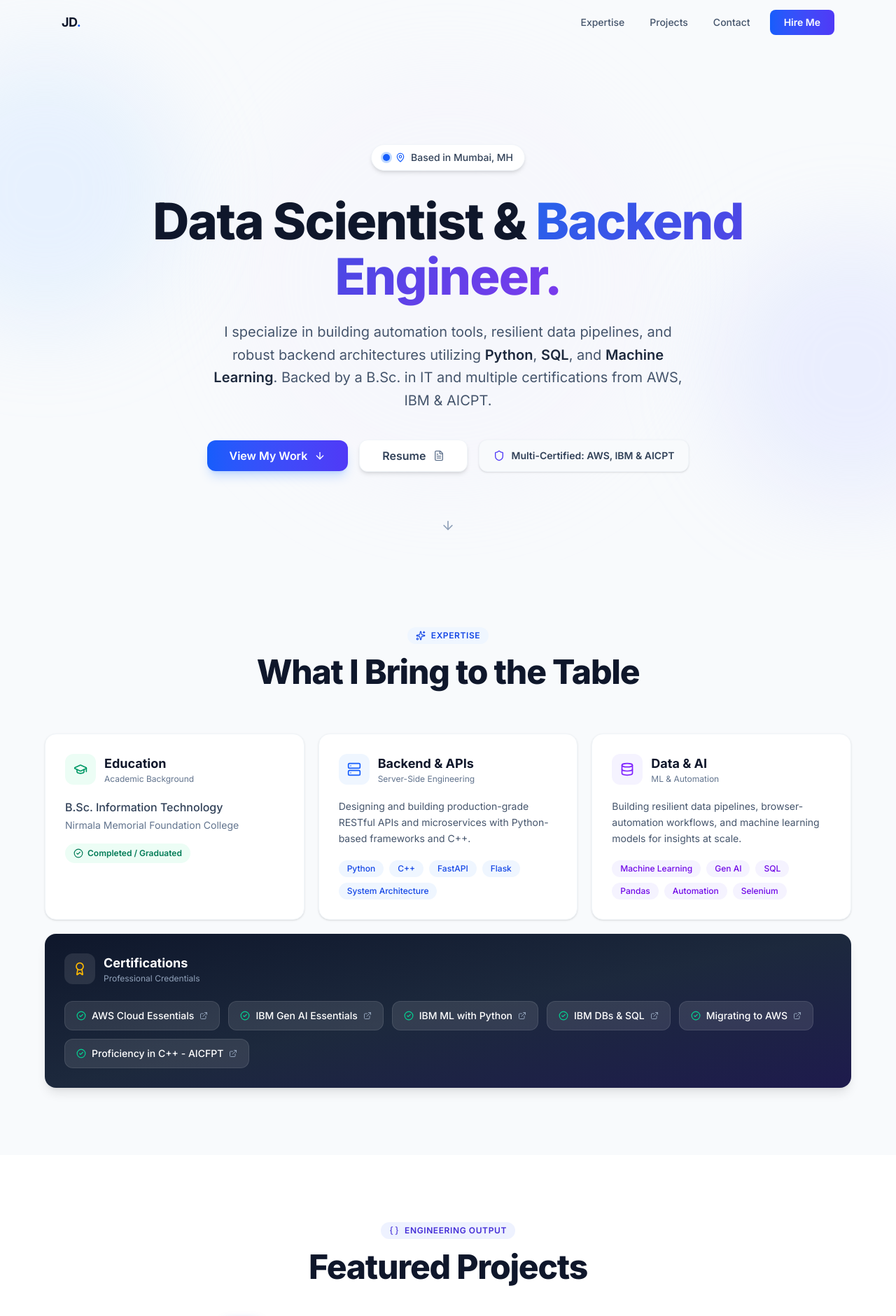
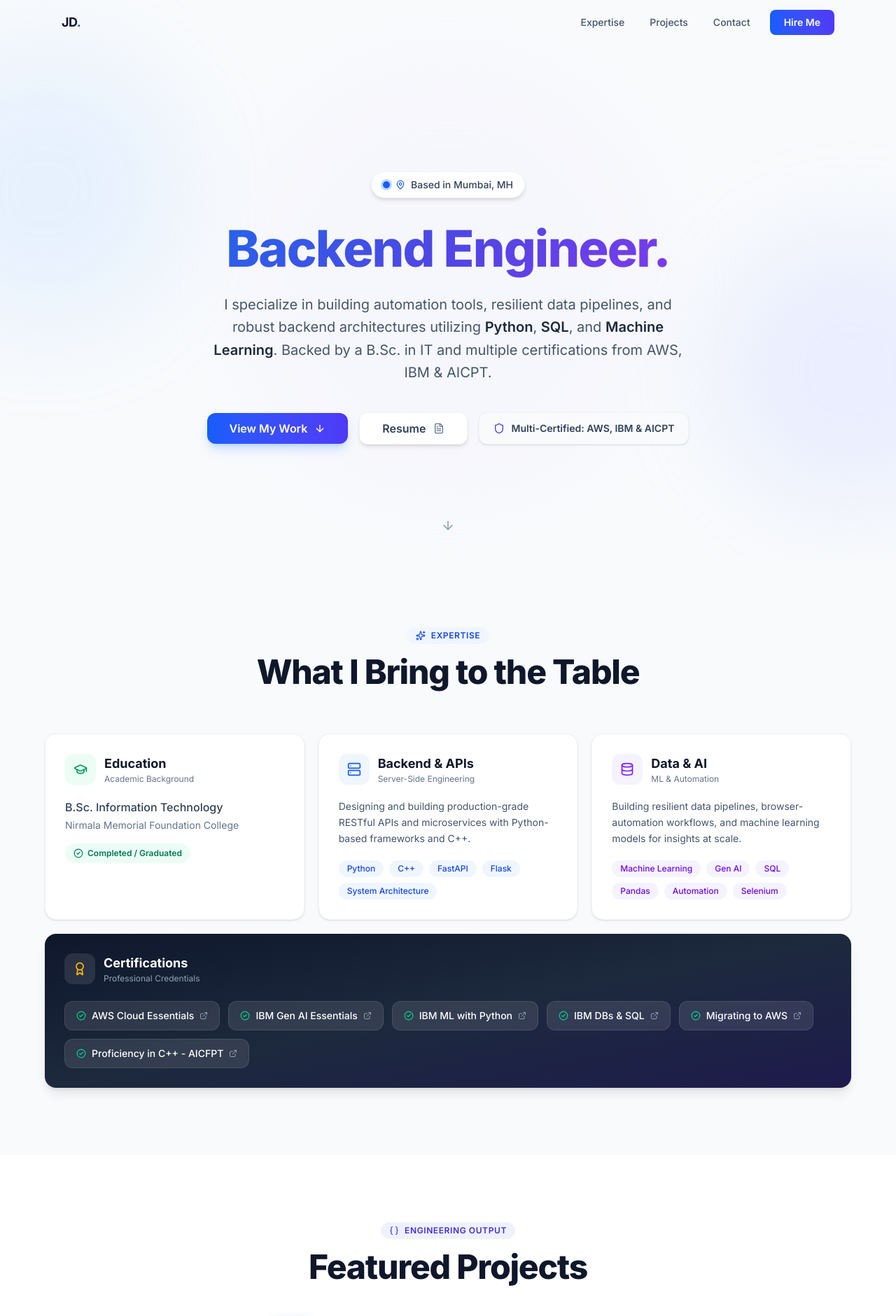
Before and after one commit to Heavenly-Demon-0835/Portfolio, a Next.js app: page / in a window 1280 px wide. Shown: the top 1880 px of the page at 70% size. Built offline with nearby package versions, Linux system fonts and the light colour scheme.

Commit message:
refactor: focus on Backend Engineer role

```diff
--- a/src/app/layout.tsx
+++ b/src/app/layout.tsx
@@ -9,13 +9,12 @@ const inter = Inter({
 });
 
 export const metadata: Metadata = {
-  title: "Jay Dave — Data Scientist & Backend Engineer",
+  title: "Jay Dave —Backend Developer",
   description:
-    "Portfolio of Jay Dave, a Data Scientist & Backend Engineer specializing in automation tools, resilient data pipelines, and robust backend architectures using Python, SQL, and Machine Learning.",
+    "Portfolio of Jay Dave, Backend Developer specializing in backend architectures using Python, SQL, and Machine Learning.",
   keywords: [
     "Jay Dave",
-    "Data Scientist",
-    "Backend Engineer",
+    "Backend Developer",
     "Python",
     "FastAPI",
     "Machine Learning",
@@ -23,7 +22,7 @@ export const metadata: Metadata = {
   ],
   authors: [{ name: "Jay Dave" }],
   openGraph: {
-    title: "Jay Dave — Data Scientist & Backend Engineer",
+    title: "Jay Dave — Backend Developer",
     description:
       "Building automation tools, resilient data pipelines, and robust backend architectures.",
     type: "website",
--- a/src/app/page.tsx
+++ b/src/app/page.tsx
@@ -68,14 +68,12 @@ type ProjectCategory =
   | "All"
   | "Backend & APIs"
   | "Automation"
-  | "Data Science"
   | "Data & Scraping";
 
 const PROJECT_CATEGORIES: ProjectCategory[] = [
   "All",
   "Backend & APIs",
   "Automation",
-  "Data Science",
   "Data & Scraping",
 ];
 
@@ -137,7 +135,7 @@ const PROJECTS: Project[] = [
   },
   {
     title: "IBM Stock Dashboard",
-    category: "Data Science",
+    category: "Data & Scraping",
     tags: ["Python", "Plotly", "yfinance"],
     description:
       "An interactive financial dashboard visualizing IBM stock performance with Plotly charts. Pulls real-time data via yfinance and displays trend analysis, volume, and moving averages.",
@@ -265,7 +263,6 @@ function Hero() {
           transition={{ duration: 0.7, delay: 0.4 }}
           className="text-4xl sm:text-5xl md:text-6xl lg:text-7xl font-extrabold tracking-tight text-slate-900 leading-[1.1] mb-6"
         >
-          Data Scientist &{" "}
           <span className="gradient-text">Backend Engineer.</span>
         </motion.h1>
 
```
